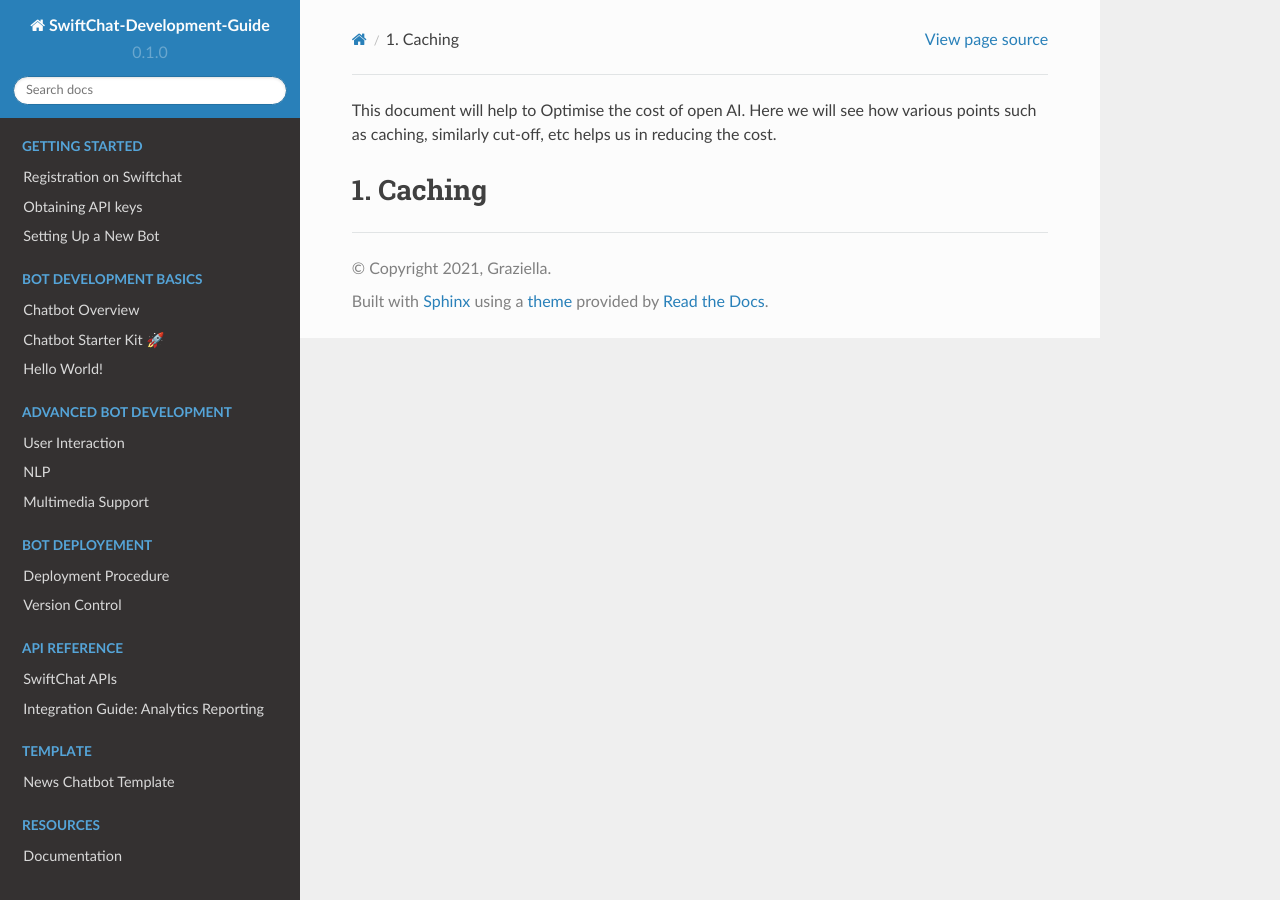
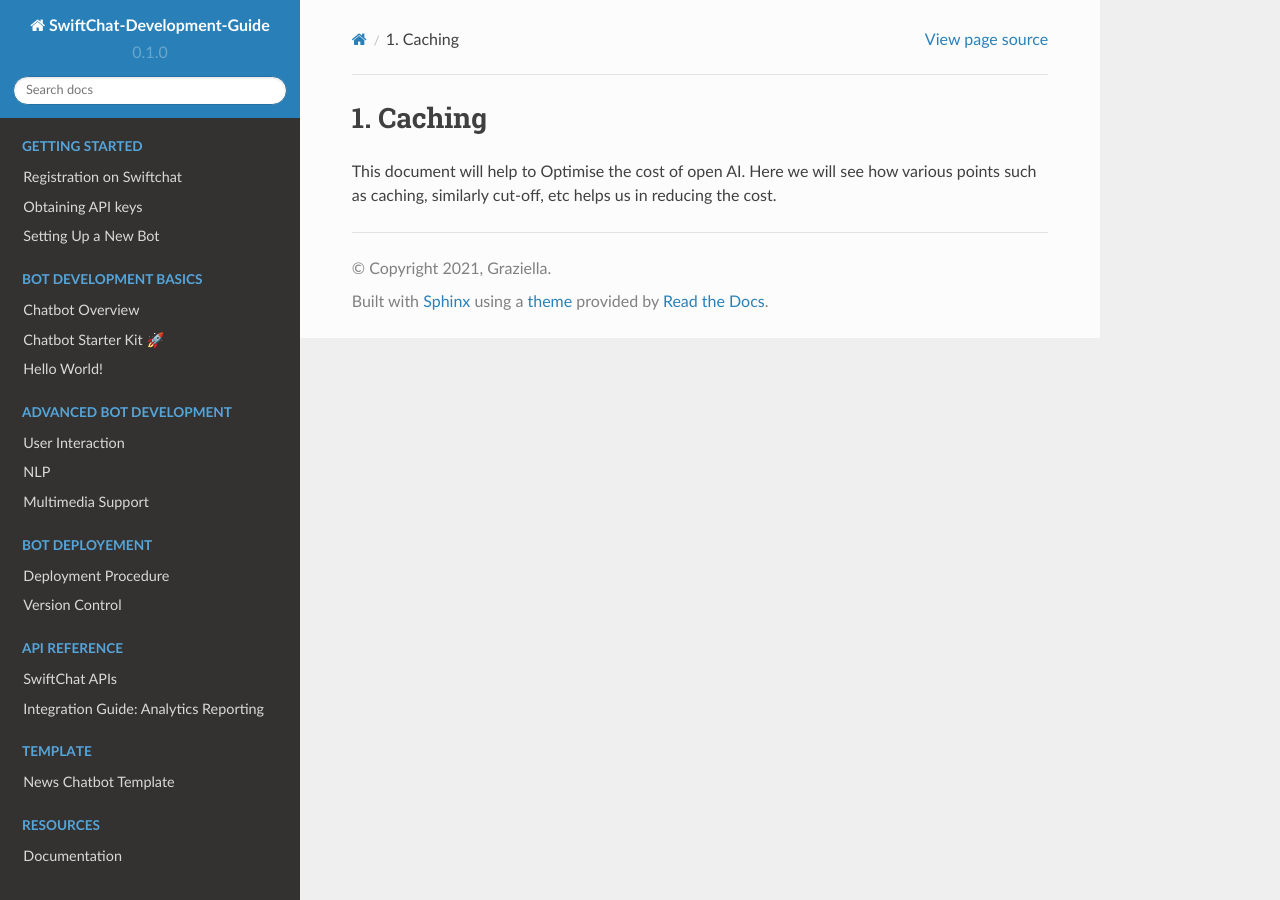
Before and after one commit to Priyanka-sharma181/Chatbot-Development-Guide, a Sphinx documentation site: the page built from docs/source/cost_opmization.rst, in a window 1280 px wide. Built offline with Sphinx 7.4.7 and the Read the Docs theme 2.0.0, drawn with Linux system fonts in a browser that asks for light colours; pages that are not in the unit, such as notebooks, are missing from menus.

Commit message:
toc rephrase

```diff
--- a/docs/source/cost_opmization.rst
+++ b/docs/source/cost_opmization.rst
@@ -1,4 +1,4 @@
-This document will help to Optimise the cost of open AI. Here we will see how various points such as caching, similarly cut-off, etc helps us in reducing the cost.
-
 1. Caching
 ==============
+
+This document will help to Optimise the cost of open AI. Here we will see how various points such as caching, similarly cut-off, etc helps us in reducing the cost.
```
